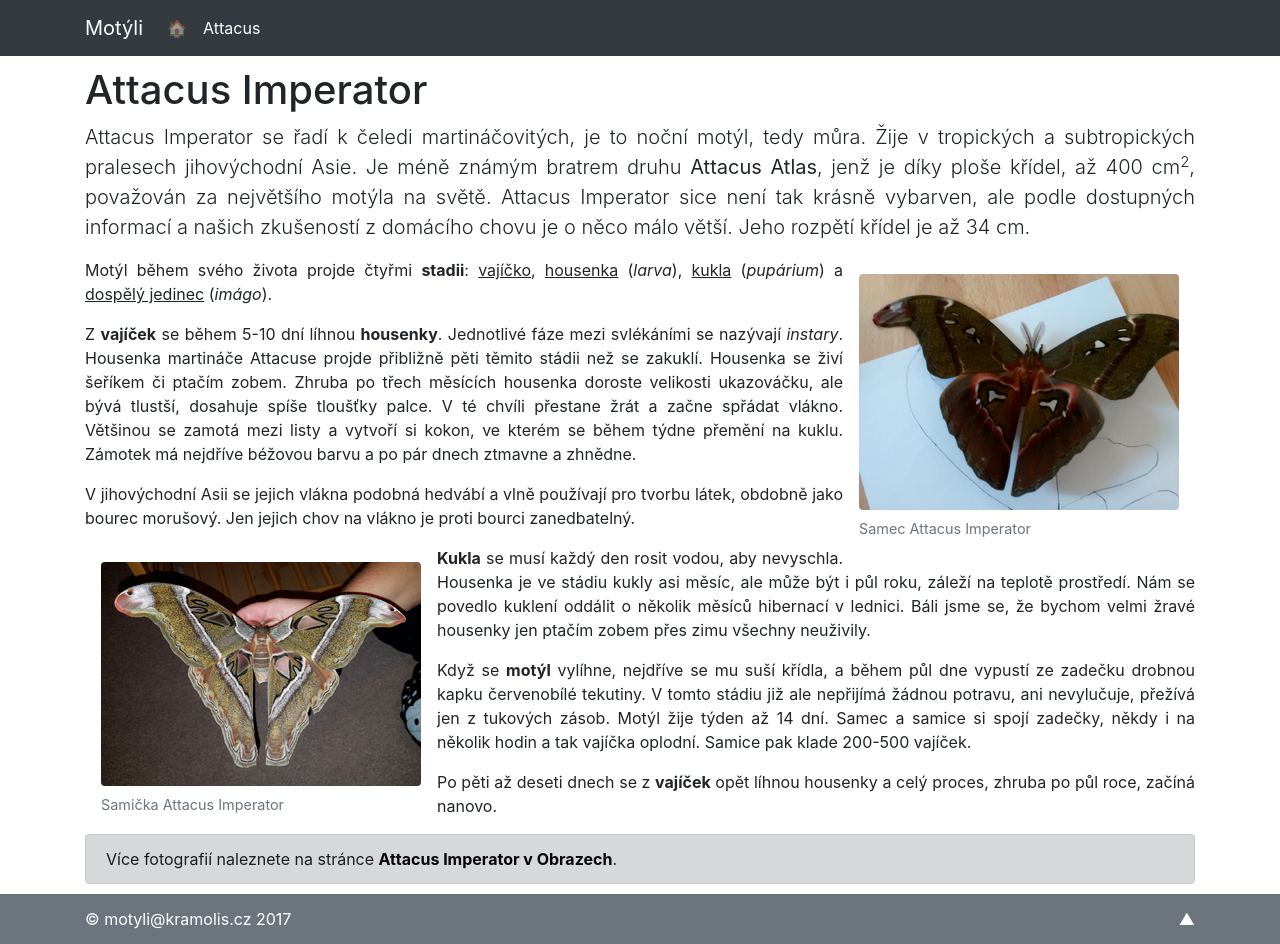
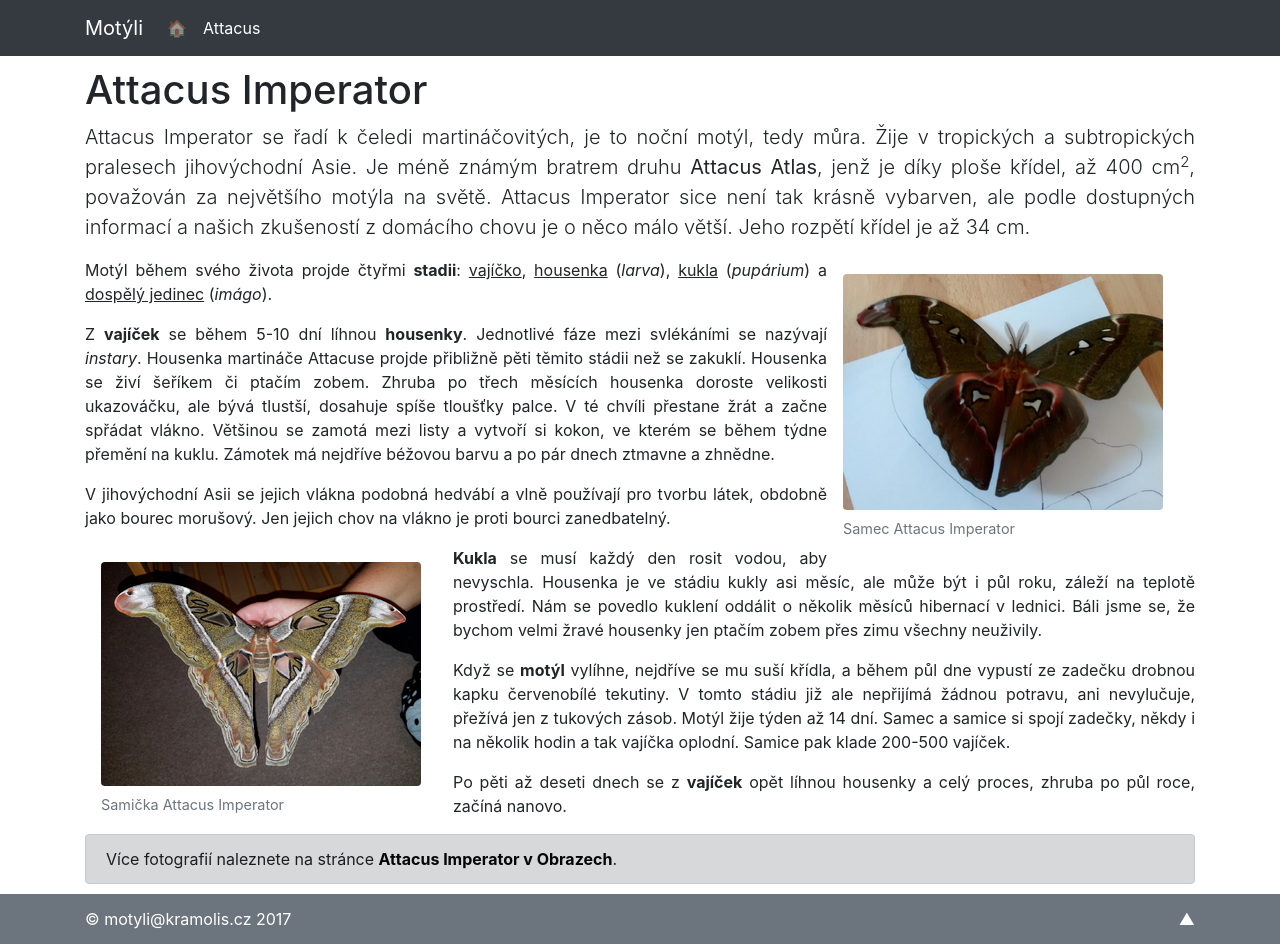
Before and after one commit to shamoh/pages-motyli, a Jekyll site: the page built from attacus/imperator.html, in a window 1280 px wide and 944 px high. Built offline with Jekyll 4.4.1, drawn with Linux system fonts in a browser that asks for light colours.

Commit message:
Formatovani, again.

```diff
--- a/attacus/imperator.html
+++ b/attacus/imperator.html
@@ -15,8 +15,8 @@ title: Attacus Imperator
 </p>
 
 <div class="text-justify">
-  <figure class="figure float-right" style="margin-left: 16px; margin-top: 16px;">
-    <img src="/images/attacus-imperator-male-320.png" class="figure-img img-fluid rounded mr-3" style="width:320px" alt="Samec Attacus Imperator">
+  <figure class="figure float-right" style="margin-left: 16px; margin-right: 16px; margin-top: 16px; margin-bottom: 16px;">
+    <a href="imperator-gallery.html" class="alert-link"><img src="/images/attacus-imperator-male-320.png" class="figure-img img-fluid rounded mr-3" style="width:320px" alt="Samec Attacus Imperator"></a>
     <figcaption class="figure-caption">Samec Attacus Imperator</figcaption>
   </figure>
   <p>
@@ -38,8 +38,8 @@ title: Attacus Imperator
   </p>
 </div>
 <div class="text-justify">
-  <figure class="figure float-left" style="margin-left: 16px; margin-top: 16px;">
-    <img src="/images/attacus-imperator-female-320.png" class="figure-img img-fluid rounded mr-3" style="width:320px" alt="Samička Attacus Imperator">
+  <figure class="figure float-left" style="margin-left: 16px; margin-right: 16px; margin-top: 16px; margin-bottom: 16px;">
+    <a href="imperator-gallery.html"><img src="/images/attacus-imperator-female-320.png" class="figure-img img-fluid rounded mr-3" style="width:320px" alt="Samička Attacus Imperator"></a>
     <figcaption class="figure-caption">Samička Attacus Imperator</figcaption>
   </figure>
   <p>
```
